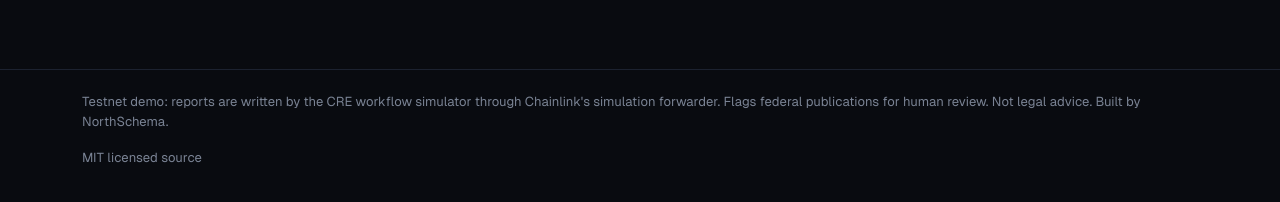
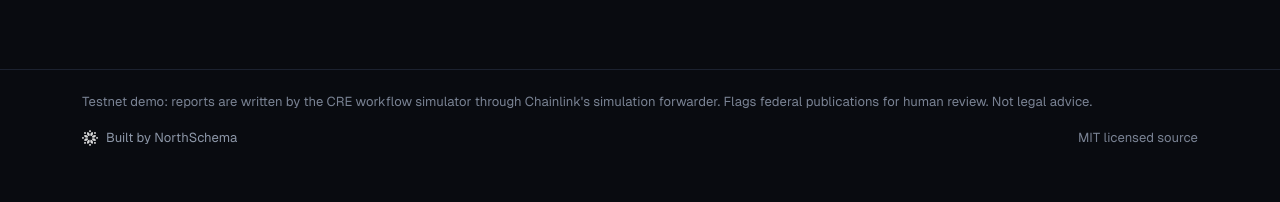
Before and after one commit to nctrnlsoul/reg-gate, a plain HTML site: page docs/index.html in a window 1280 px wide. Shown: the part 3075-3277 px from the top of the page. Drawn offline with Linux system fonts and the light colour scheme; no server answers.

Commit message:
Rebuilt deck around real exhibits; NorthSchema mark on deck, page footer and README
Co-Authored-By: Claude Opus 5.5 <noreply@anthropic.com>

Claude-Session: https://claude.ai/code/session_01G5Dt5HMx8gMv3yhB7TDdXX

```diff
--- a/docs/app.css
+++ b/docs/app.css
@@ -237,6 +237,8 @@ h1 { margin: 0; font-size: clamp(34px, 4.4vw, 52px); line-height: 1.04; letter-s
 footer { margin-top: 80px; border-top: 1px solid var(--hair); }
 footer .wrap { display: flex; justify-content: space-between; gap: 16px; flex-wrap: wrap; padding-top: 22px; padding-bottom: 40px; font-size: 13px; color: var(--faint); }
 footer a:hover { color: var(--muted); }
+footer .maker { display: inline-flex; align-items: center; gap: 8px; color: var(--muted); }
+footer .maker img { width: 16px; height: 16px; opacity: .85; }
 
 @media (max-width: 980px) {
   .hero { grid-template-columns: 1fr; gap: 40px; padding: 52px 0 48px; }
--- a/docs/index.html
+++ b/docs/index.html
@@ -107,7 +107,7 @@
   </section>
 </main>
 
-<footer><div class="wrap"><span>Testnet demo: reports are written by the CRE workflow simulator through Chainlink's simulation forwarder. Flags federal publications for human review. Not legal advice. Built by NorthSchema.</span><a href="https://github.com/nctrnlsoul/reg-gate" target="_blank" rel="noopener noreferrer">MIT licensed source</a></div></footer>
+<footer><div class="wrap"><span>Testnet demo: reports are written by the CRE workflow simulator through Chainlink's simulation forwarder. Flags federal publications for human review. Not legal advice.</span><span class="maker"><img src="northschema-mark-white.png" width="16" height="16" alt="">Built by NorthSchema</span><a href="https://github.com/nctrnlsoul/reg-gate" target="_blank" rel="noopener noreferrer">MIT licensed source</a></div></footer>
 
 <script src="app.js" defer></script>
 </body>
```
Also changed, not shown: README.md, docs/northschema-mark-black.png (added), docs/northschema-mark-white.png (added), 1 other file.
